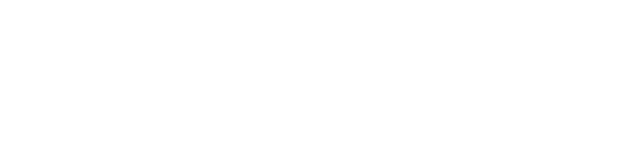
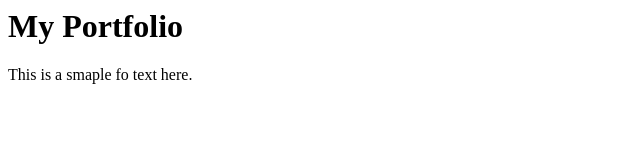
Before and after one commit to Bevana/html-portfolio, a plain HTML site: page index.html in a window 1280 px wide. Shown: the whole page, without its empty margins (0-640 px from the left). Drawn offline with Linux system fonts and the light colour scheme.

Commit message:
Create initial HTML structure for portfolio
Added HTML boilerplate and initial content.

```diff
--- a/index.html
+++ b/index.html
@@ -1,7 +1,7 @@
 <!-- TODO 1: Create the HTML Boilerplate -->
-
+<h1>My Portfolio</h1>
 <!-- TODO 2: Add Your previous projects' HTML into the public folder -->
-
+<p>This is a smaple fo text here.</p>
 <!-- TODO 3: Take screenshots of your project previews and add the images to the images folder -->
 
 <!-- TODO 4: Add titles/subtitles etc. -->
```
